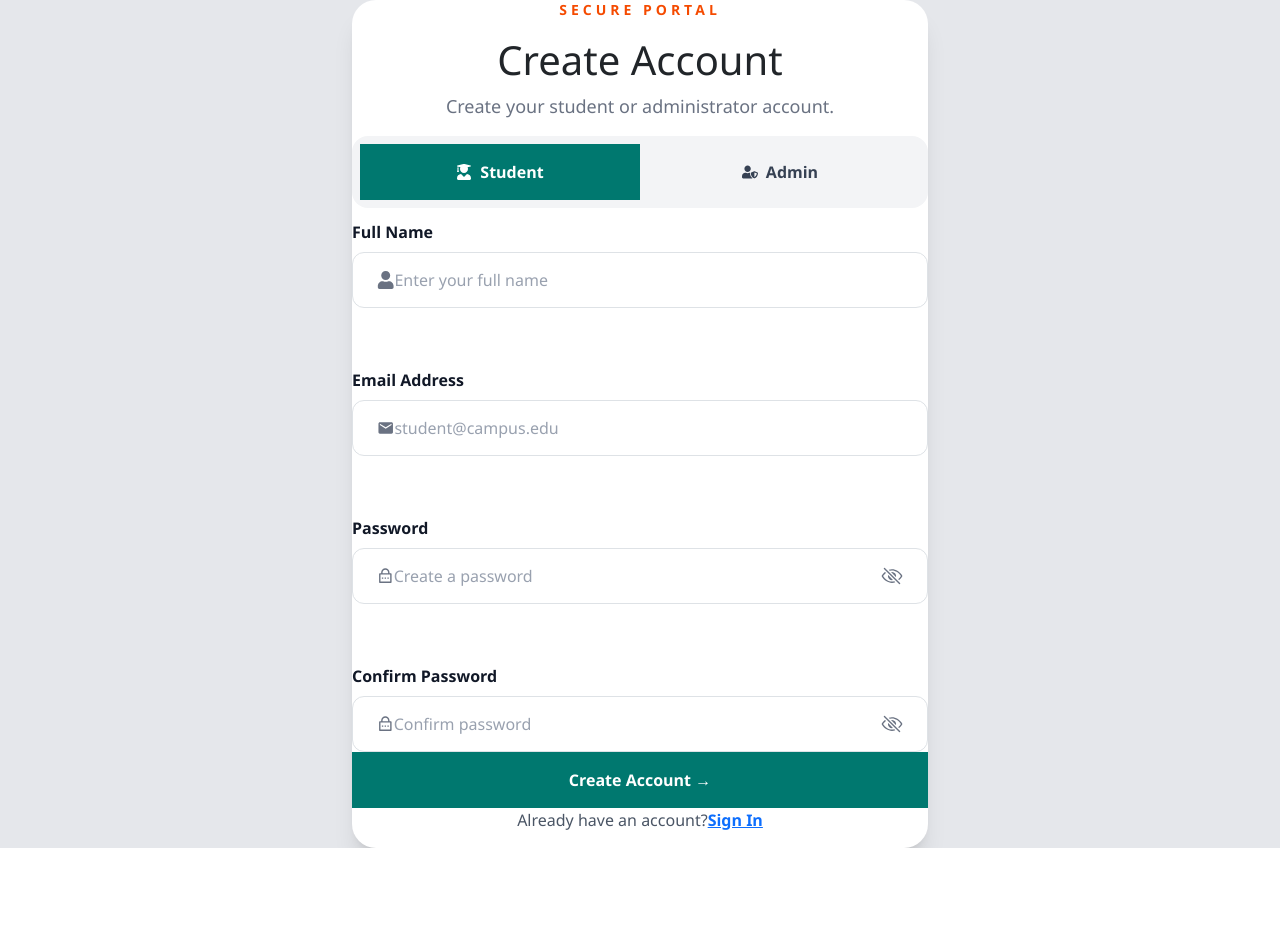
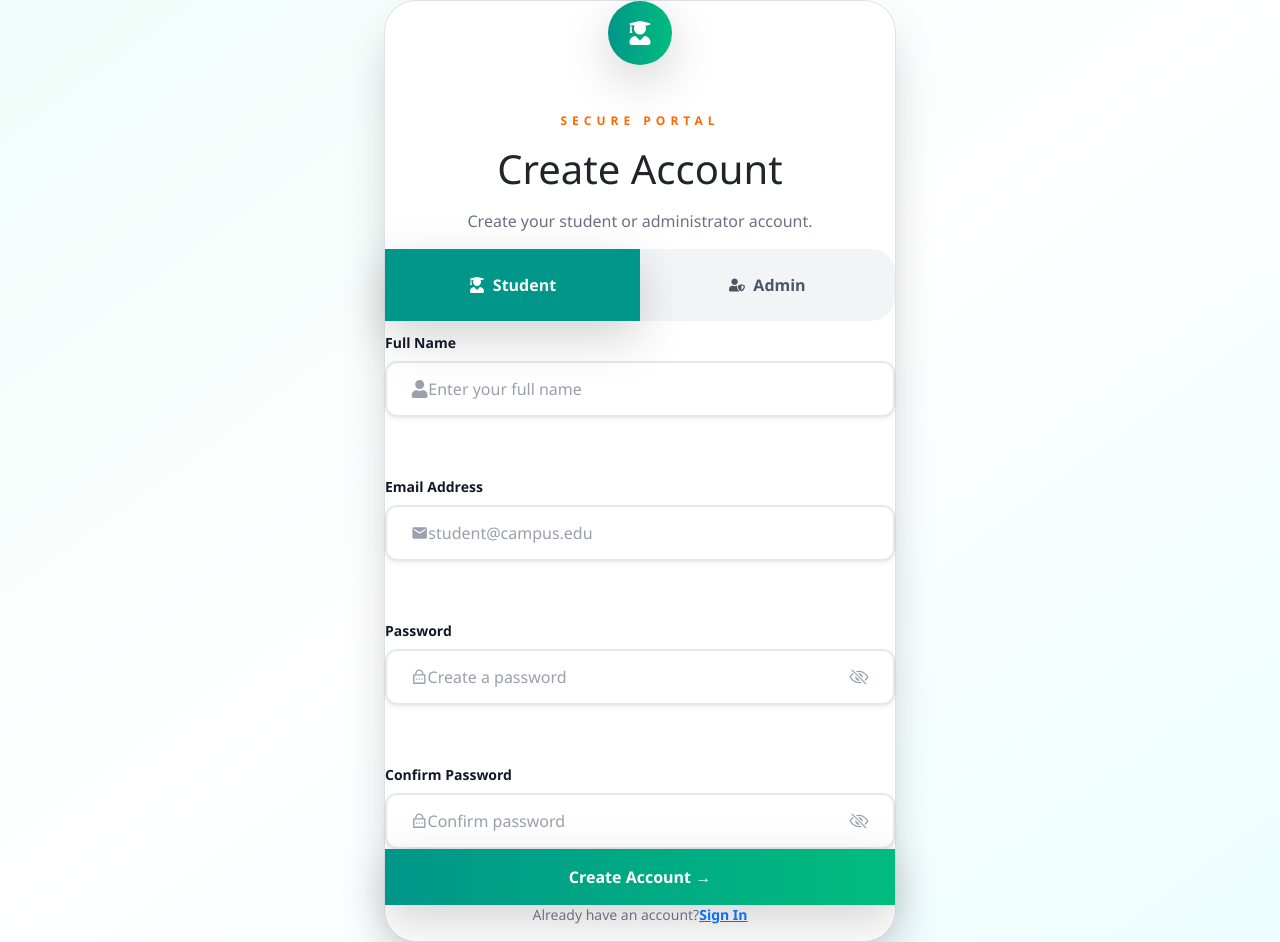
Before and after one commit to daya-anil-s/campus-complaint-management-system, a React app in the folder frontend/: page /register in a window 1280 px wide. Before the commit the page ends 848 px from the top, so only its background shows below. Built offline with nearby package versions, Linux system fonts and the light colour scheme; the HTML template or start-up script is replaced by a standard one.

Commit message:
Updated Register UI

```diff
--- a/frontend/src/pages/auth/Register.jsx
+++ b/frontend/src/pages/auth/Register.jsx
@@ -12,7 +12,8 @@ import { IoEyeOutline, IoEyeOffOutline } from "react-icons/io5";
 function Register() {
   const [role, setRole] = useState("student");
   const [showPassword, setShowPassword] = useState(false);
-  const [showConfirmPassword, setShowConfirmPassword] = useState(false);
+  const [showConfirmPassword, setShowConfirmPassword] =
+    useState(false);
 
   const navigate = useNavigate();
 
@@ -25,33 +26,40 @@ function Register() {
   };
 
   return (
-    <div className="min-h-screen bg-gray-200 flex items-center justify-center px-4 py-8">
-      <div className="w-full max-w-xl rounded-3xl bg-white shadow-xl p-8">
+    <div className="min-h-screen bg-gradient-to-br from-teal-50 via-white to-cyan-50 flex items-center justify-center px-4 py-10">
+      <div className="w-full max-w-lg bg-white rounded-[32px] shadow-2xl border border-gray-100 p-10">
 
-        {/* Heading */}
-        <div className="text-center">
-          <p className="text-orange-600 uppercase tracking-[4px] text-sm font-semibold">
+        {/* Header */}
+        <div className="text-center mb-8">
+
+          <div className="w-16 h-16 mx-auto mb-5 rounded-full bg-gradient-to-r from-teal-600 to-emerald-500 flex items-center justify-center shadow-lg">
+            <FaUserGraduate className="text-white text-2xl" />
+          </div>
+
+          <p className="text-orange-500 uppercase tracking-[5px] text-xs font-bold">
             Secure Portal
           </p>
 
-          <h1 className="mt-3 text-4xl md:text-5xl font-bold text-gray-900">
+          <h1 className="mt-3 text-5xl font-extrabold text-gray-900">
             Create Account
           </h1>
 
-          <p className="mt-2 text-gray-500 text-lg">
+          <p className="mt-3 text-gray-500">
             Create your student or administrator account.
           </p>
+
         </div>
 
         {/* Role Toggle */}
-        <div className="mt-7 flex rounded-2xl bg-gray-100 p-2">
+        <div className="flex rounded-3xl bg-gray-100 p-1.5 mb-8">
+
           <button
             type="button"
             onClick={() => setRole("student")}
-            className={`flex-1 flex items-center justify-center gap-2 rounded-xl py-3 font-semibold transition ${
+            className={`flex-1 flex items-center justify-center gap-2 rounded-2xl py-4 font-semibold transition-all duration-300 ${
               role === "student"
-                ? "bg-teal-700 text-white"
-                : "text-gray-700"
+                ? "bg-teal-600 text-white shadow-lg"
+                : "text-gray-600 hover:bg-white"
             }`}
           >
             <FaUserGraduate />
@@ -61,42 +69,43 @@ function Register() {
           <button
             type="button"
             onClick={() => setRole("admin")}
-            className={`flex-1 flex items-center justify-center gap-2 rounded-xl py-3 font-semibold transition ${
+            className={`flex-1 flex items-center justify-center gap-2 rounded-2xl py-4 font-semibold transition-all duration-300 ${
               role === "admin"
-                ? "bg-teal-700 text-white"
-                : "text-gray-700"
+                ? "bg-teal-600 text-white shadow-lg"
+                : "text-gray-600 hover:bg-white"
             }`}
           >
             <FaUserShield />
             Admin
           </button>
+
         </div>
 
         {/* Full Name */}
-        <div className="mt-7">
-          <label className="block mb-2 text-base font-semibold text-gray-900">
+        <div className="mb-5">
+          <label className="block mb-2 text-sm font-semibold text-gray-700">
             Full Name
           </label>
 
-          <div className="flex h-14 items-center rounded-xl border border-gray-300 px-4">
-            <FaUser className="mr-3 text-lg text-gray-500" />
+          <div className="flex items-center h-14 bg-white border-2 border-gray-200 rounded-xl px-4 shadow-sm focus-within:border-teal-600 focus-within:shadow-md transition-all">
+            <FaUser className="text-gray-400 text-lg" />
 
             <input
               type="text"
               placeholder="Enter your full name"
-              className="w-full bg-transparent text-base outline-none placeholder:text-gray-400"
+              className="w-full pl-3 bg-transparent outline-none text-gray-700"
             />
           </div>
         </div>
 
         {/* Email */}
-        <div className="mt-5">
-          <label className="block mb-2 text-base font-semibold text-gray-900">
+        <div className="mb-5">
+          <label className="block mb-2 text-sm font-semibold text-gray-700">
             Email Address
           </label>
 
-          <div className="flex h-14 items-center rounded-xl border border-gray-300 px-4">
-            <MdEmail className="mr-3 text-lg text-gray-500" />
+          <div className="flex items-center h-14 bg-white border-2 border-gray-200 rounded-xl px-4 shadow-sm focus-within:border-teal-600 focus-within:shadow-md transition-all">
+            <MdEmail className="text-gray-400 text-lg" />
 
             <input
               type="email"
@@ -105,53 +114,53 @@ function Register() {
                   ? "student@campus.edu"
                   : "admin@campus.edu"
               }
-              className="w-full bg-transparent text-base outline-none placeholder:text-gray-400"
+              className="w-full pl-3 bg-transparent outline-none text-gray-700"
             />
           </div>
         </div>
 
         {/* Password */}
-        <div className="mt-5">
-          <label className="block mb-2 text-base font-semibold text-gray-900">
+        <div className="mb-5">
+          <label className="block mb-2 text-sm font-semibold text-gray-700">
             Password
           </label>
 
-          <div className="flex h-14 items-center rounded-xl border border-gray-300 px-4">
-            <RiLockPasswordLine className="mr-3 text-lg text-gray-500" />
+          <div className="flex items-center h-14 bg-white border-2 border-gray-200 rounded-xl px-4 shadow-sm focus-within:border-teal-600 focus-within:shadow-md transition-all">
+            <RiLockPasswordLine className="text-gray-400 text-lg" />
 
             <input
               type={showPassword ? "text" : "password"}
               placeholder="Create a password"
-              className="w-full bg-transparent text-base outline-none placeholder:text-gray-400"
+              className="w-full pl-3 bg-transparent outline-none text-gray-700"
             />
 
             <button
               type="button"
               onClick={() => setShowPassword(!showPassword)}
-              className="text-gray-500"
+              className="text-gray-400 hover:text-teal-700"
             >
               {showPassword ? (
-                <IoEyeOutline size={22} />
+                <IoEyeOutline size={20} />
               ) : (
-                <IoEyeOffOutline size={22} />
+                <IoEyeOffOutline size={20} />
               )}
             </button>
           </div>
         </div>
 
         {/* Confirm Password */}
-        <div className="mt-5">
-          <label className="block mb-2 text-base font-semibold text-gray-900">
+        <div className="mb-6">
+          <label className="block mb-2 text-sm font-semibold text-gray-700">
             Confirm Password
           </label>
 
-          <div className="flex h-14 items-center rounded-xl border border-gray-300 px-4">
-            <RiLockPasswordLine className="mr-3 text-lg text-gray-500" />
+          <div className="flex items-center h-14 bg-white border-2 border-gray-200 rounded-xl px-4 shadow-sm focus-within:border-teal-600 focus-within:shadow-md transition-all">
+            <RiLockPasswordLine className="text-gray-400 text-lg" />
 
             <input
               type={showConfirmPassword ? "text" : "password"}
               placeholder="Confirm password"
-              className="w-full bg-transparent text-base outline-none placeholder:text-gray-400"
+              className="w-full pl-3 bg-transparent outline-none text-gray-700"
             />
 
             <button
@@ -159,12 +168,12 @@ function Register() {
               onClick={() =>
                 setShowConfirmPassword(!showConfirmPassword)
               }
-              className="text-gray-500"
+              className="text-gray-400 hover:text-teal-700"
             >
               {showConfirmPassword ? (
-                <IoEyeOutline size={22} />
+                <IoEyeOutline size={20} />
               ) : (
-                <IoEyeOffOutline size={22} />
+                <IoEyeOffOutline size={20} />
               )}
             </button>
           </div>
@@ -173,17 +182,17 @@ function Register() {
         {/* Register Button */}
         <button
           onClick={handleRegister}
-          className="w-full h-14 mt-6 rounded-xl bg-teal-700 text-lg font-semibold text-white hover:bg-teal-800 transition"
+          className="w-full h-14 rounded-full bg-gradient-to-r from-teal-600 to-emerald-500 text-white font-semibold text-lg shadow-lg hover:shadow-xl hover:scale-[1.02] transition-all duration-300"
         >
           Create Account →
         </button>
 
         {/* Footer */}
-        <p className="mt-6 text-center text-gray-600">
+        <p className="mt-6 text-center text-sm text-gray-500">
           Already have an account?
           <Link
             to="/"
-            className="ml-2 font-semibold text-teal-700 hover:underline"
+            className="ml-2 font-semibold text-teal-600 hover:underline"
           >
             Sign In
           </Link>
```
Lines whose indentation alone changed are shown as unchanged.
